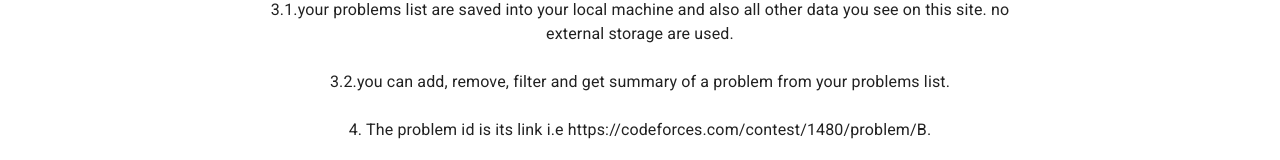
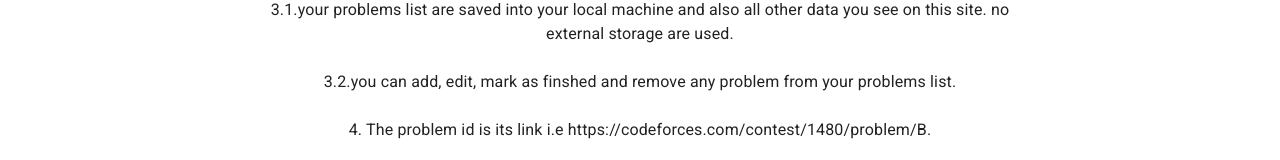
Before and after one commit to mahmoudAcm/problem-timing-status, a React (Vite) app: page / in a window 1280 px wide. Shown: the part 900-1060 px from the top of the page. Built offline with nearby package versions, Linux system fonts and the light colour scheme.

Commit message:
updating the about section

```diff
--- a/src/components/about/about.tsx
+++ b/src/components/about/about.tsx
@@ -57,8 +57,7 @@ export default function About() {
           </Typography>
           <br />
           <Typography align="center">
-            3.2.you can add, remove, filter and get summary of a problem from
-            your problems list.
+            3.2.you can add, edit, mark as finshed and remove any problem from your problems list.
           </Typography>
           <br />
           <Typography align="center">
```
